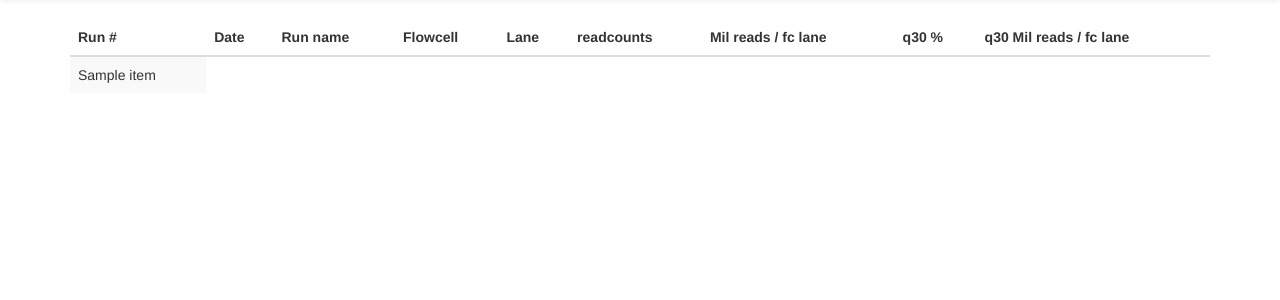
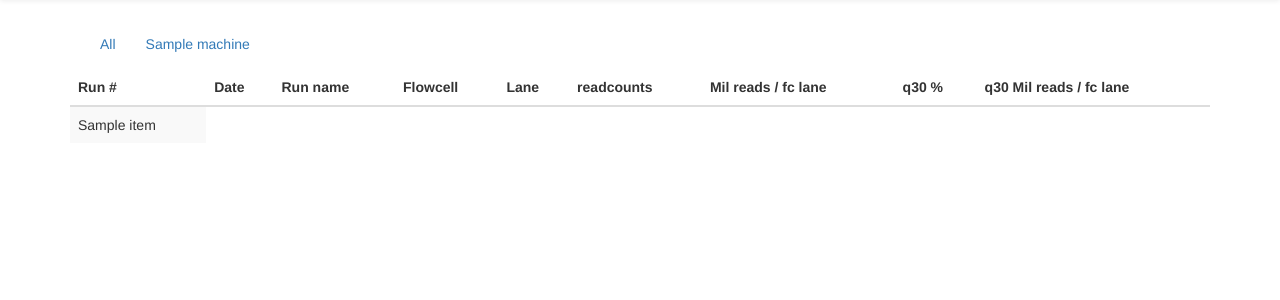
Before and after one commit to Clinical-Genomics/clinstatweb, a Python web app: template clinstat/core/templates/q30.html in a window 1280 px wide. Shown: the part 51-351 px from the top of the page. Run offline with Jinja, Linux system fonts and the light colour scheme; the template is opened without the code that fills it: most values are stand-ins (such as "Sample title", 1, 10 or a date in 2020); some libraries are stand-ins or nearby versions.

Commit message:
Added machine specific q30 queries

```diff
--- a/clinstat/core/templates/q30.html
+++ b/clinstat/core/templates/q30.html
@@ -1,6 +1,14 @@
 {%extends 'base.html' %}
 {% block title %}Run stats{% endblock title %}
 {% block main %}
+<div class="navbar-collapse collapse">
+    <ul class="nav navbar-nav">
+        <li><a href="{{ url_for('.q30') }}">All</a></li>
+    {% for machine in machines %}
+        <li><a href="?machine={{ machine }}">{{ machine }}</a></li>
+    {% endfor %}
+    <ul>
+</div>
 <table id="q30table" class="table table-striped tablesorter">
     <thead>
     <tr>
--- a/clinstat/models.py
+++ b/clinstat/models.py
@@ -46,6 +46,7 @@ class Datasource(db.Model):
     datasource_id = db.Column(db.Integer, primary_key=True)
     supportparams_id = db.Column(db.Integer, db.ForeignKey('supportparams.supportparams_id'), nullable=False)
     runname = db.Column(db.String(255), nullable=True)
+    machine = db.Column(db.String(255), nullable=True)
     rundate = db.Column(db.DateTime, nullable=True)
     document_path = db.Column(db.String(255), nullable=False)
     document_type = db.Column(db.Enum('html', 'xml', 'undefined'), nullable=False, default='html')
```
Also changed, not shown: clinstat/core/views.py (+19 -2 lines).
